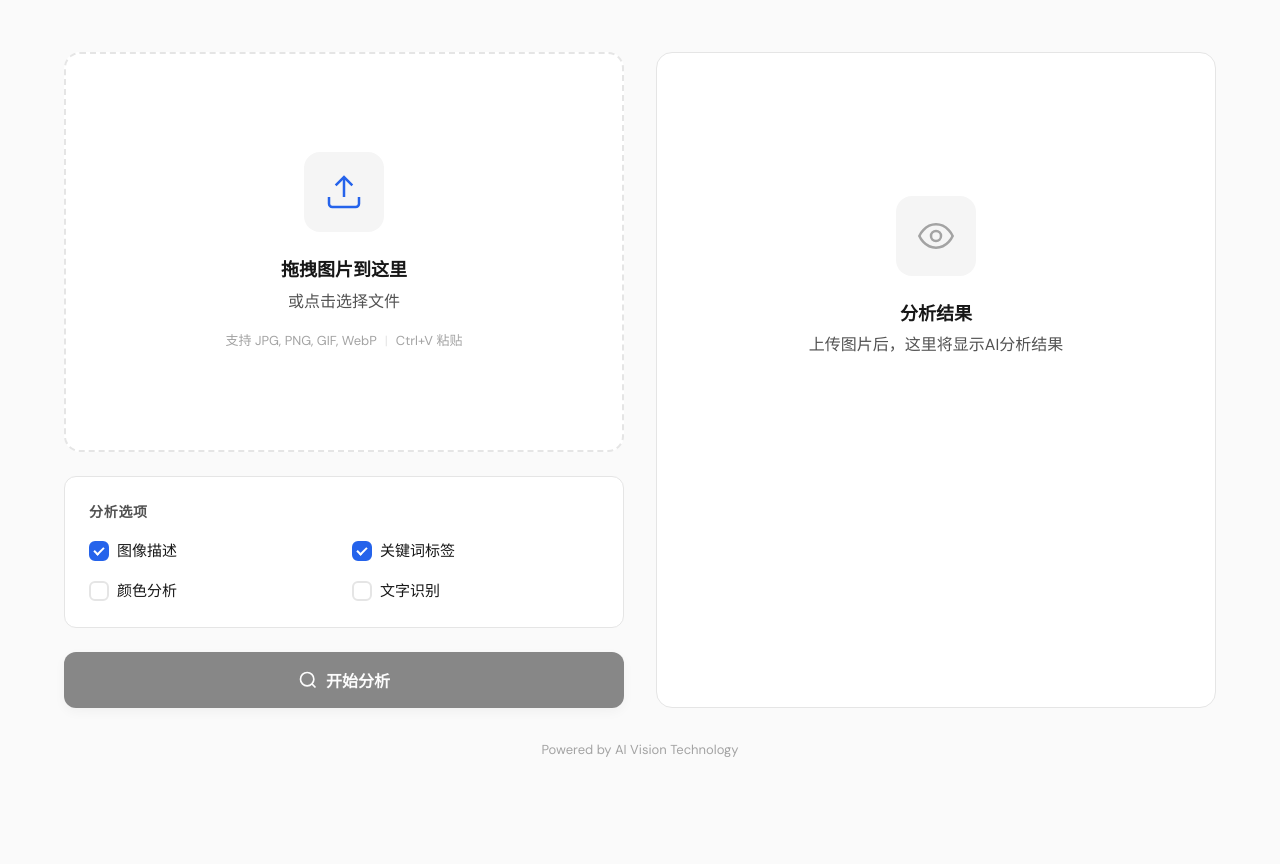
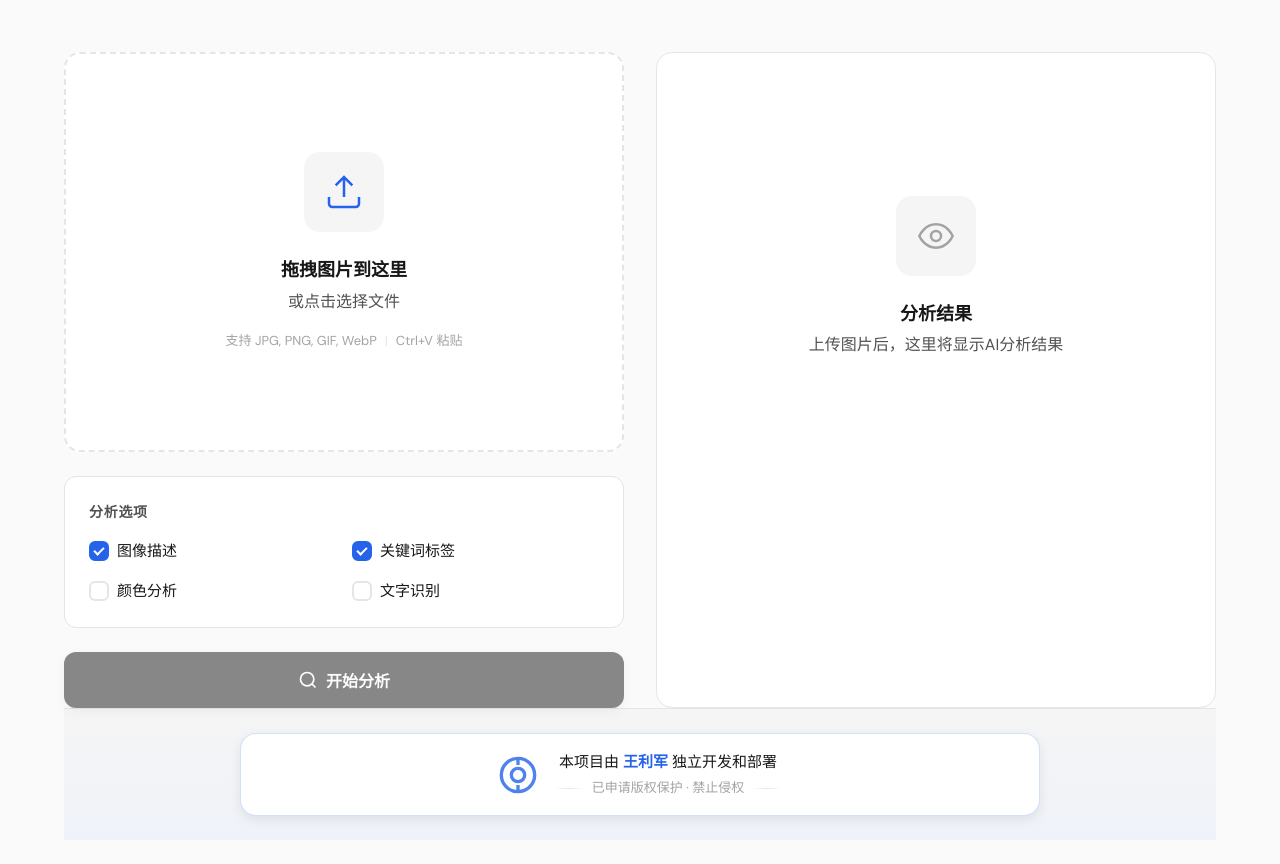
Before and after one commit to supercodewolf/ai-image-analysis, a plain HTML site: page index.html in a window 1280 px wide. Shown: the part 89-953 px from the top of the page. Before the commit the page ends 890 px from the top, so only its background shows below. Drawn offline with Linux system fonts and the light colour scheme.

Commit message:
增加版权

```diff
--- a/index.html
+++ b/index.html
@@ -7,7 +7,7 @@
     <link rel="preconnect" href="https://fonts.googleapis.com">
     <link rel="preconnect" href="https://fonts.gstatic.com" crossorigin>
     <link href="https://fonts.googleapis.com/css2?family=DM+Sans:wght@400;500;600;700&display=swap" rel="stylesheet">
-    <link rel="stylesheet" href="styles.css">
+    <link rel="stylesheet" href="styles.css?v=20250425">
 </head>
 <body>
     <div class="app-container">
@@ -253,10 +253,20 @@
             </section>
         </main>
 
-        <!-- Footer -->
-        <footer class="footer">
-            <p>Powered by AI Vision Technology</p>
-        </footer>
+        <!-- Copyright Footer -->
+        <div class="copyright-footer">
+            <div class="copyright-content">
+                <svg class="copyright-icon" viewBox="0 0 24 24" fill="none" stroke="currentColor" stroke-width="2">
+                    <circle cx="12" cy="12" r="10"/>
+                    <path d="M14.83 14.83a4 4 0 1 1-5.66-5.66 4 4 0 0 1 5.66 5.66z"/>
+                    <path d="M12 2v4m0 12v4"/>
+                </svg>
+                <div class="copyright-text">
+                    <p class="copyright-main">本项目由 <strong>王利军</strong> 独立开发和部署</p>
+                    <p class="copyright-sub">已申请版权保护 · 禁止侵权</p>
+                </div>
+            </div>
+        </div>
     </div>
 
     <!-- Settings Modal -->
--- a/styles.css
+++ b/styles.css
@@ -853,3 +853,82 @@ body {
     outline: 2px solid var(--accent-secondary);
     outline-offset: 2px;
 }
+
+/* ==================== Copyright Footer ==================== */
+.copyright-footer {
+    width: 100%;
+    padding: var(--space-lg) var(--space-md);
+    background: linear-gradient(180deg, var(--bg-secondary), rgba(37, 99, 235, 0.05));
+    border-top: 1px solid var(--border-color);
+    margin-top: auto;
+}
+
+.copyright-content {
+    max-width: 800px;
+    margin: 0 auto;
+    display: flex;
+    align-items: center;
+    justify-content: center;
+    gap: var(--space-md);
+    padding: var(--space-md) var(--space-lg);
+    background: var(--bg-tertiary);
+    border: 1px solid rgba(37, 99, 235, 0.2);
+    border-radius: var(--radius-xl);
+    box-shadow: var(--shadow-md);
+}
+
+.copyright-icon {
+    width: 40px;
+    height: 40px;
+    flex-shrink: 0;
+    color: var(--accent-secondary);
+    opacity: 0.8;
+}
+
+.copyright-text {
+    text-align: center;
+}
+
+.copyright-main {
+    font-size: 0.9375rem;
+    color: var(--text-primary);
+    margin-bottom: var(--space-xs);
+}
+
+.copyright-main strong {
+    color: var(--accent-secondary);
+    font-weight: 600;
+}
+
+.copyright-sub {
+    font-size: 0.8125rem;
+    color: var(--text-muted);
+    display: flex;
+    align-items: center;
+    justify-content: center;
+    gap: var(--space-sm);
+}
+
+.copyright-sub::before,
+.copyright-sub::after {
+    content: '';
+    width: 30px;
+    height: 1px;
+    background: linear-gradient(90deg, transparent, var(--border-color), transparent);
+}
+
+@media (max-width: 600px) {
+    .copyright-content {
+        flex-direction: column;
+        text-align: center;
+        padding: var(--space-md);
+    }
+
+    .copyright-main {
+        font-size: 0.875rem;
+    }
+
+    .copyright-sub {
+        font-size: 0.75rem;
+    }
+}
```
